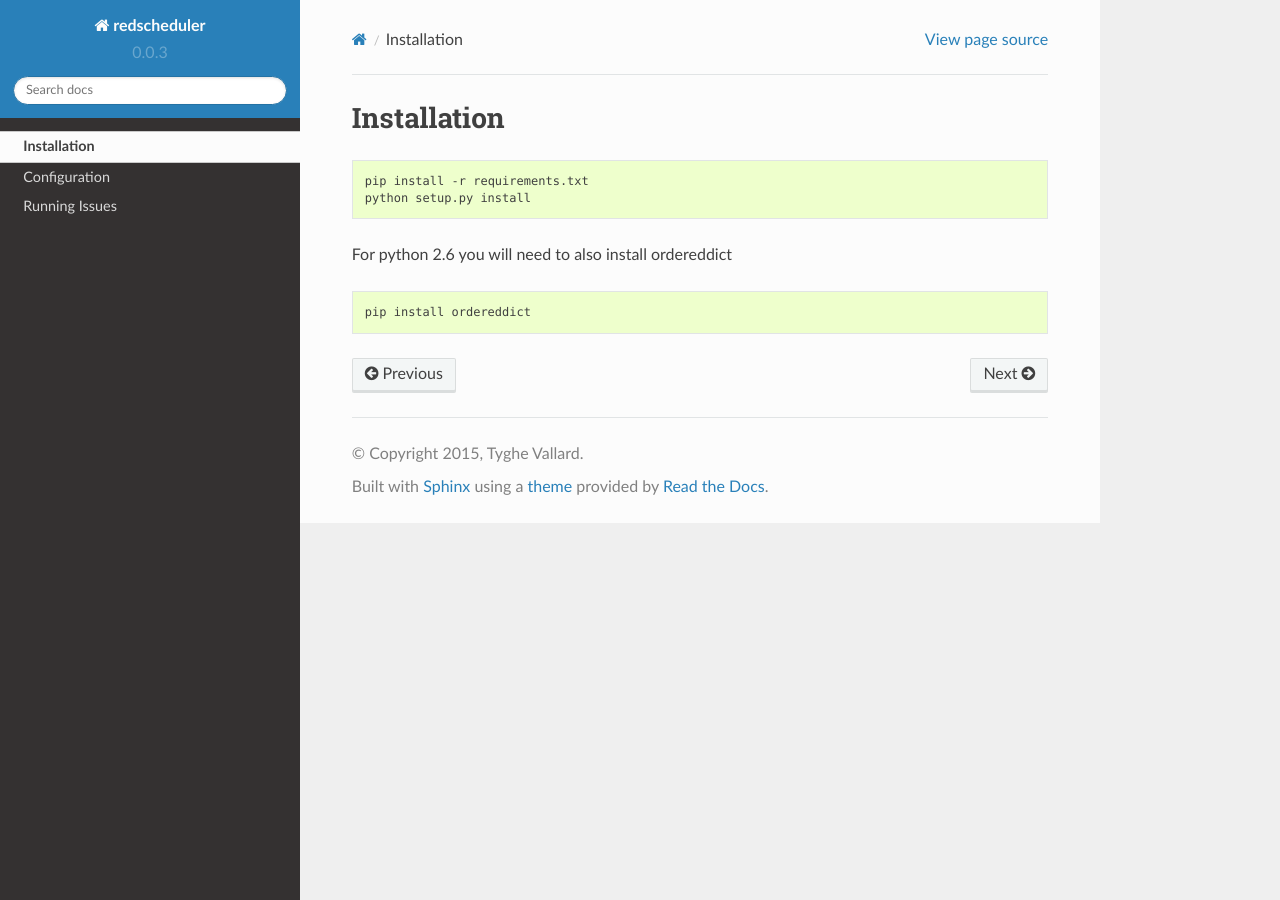
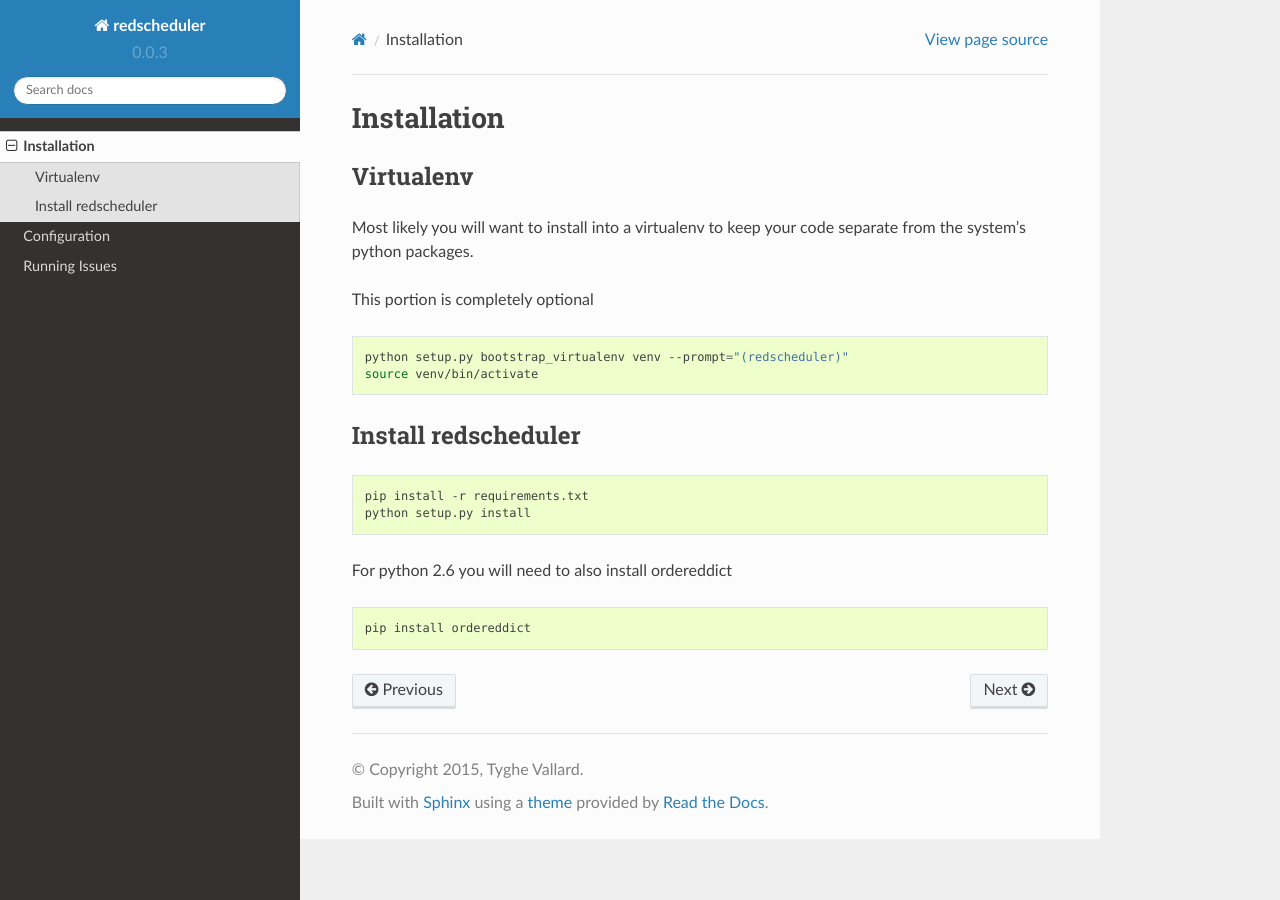
Before and after one commit to demis001/redscheduler, a Sphinx documentation site: the page built from docs/installation.rst, in a window 1280 px wide. Built offline with Sphinx 7.4.7 and the Read the Docs theme 2.0.0, drawn with Linux system fonts in a browser that asks for light colours.

Commit message:
virtualenv install in docs

```diff
--- a/CHANGELOG.rst
+++ b/CHANGELOG.rst
@@ -5,6 +5,7 @@ Changelog
 +++++++++
 
 - Added runissue command and documentation
+- Added bootstrap_vi to make install docs easier for virtualenv setup
 
 0.0.2-dev
 +++++++++
--- a/README.rst
+++ b/README.rst
@@ -8,7 +8,7 @@
     :target: https://badge.fury.io/py/redscheduler
 
 .. image:: https://readthedocs.org/projects/redscheduler/badge/?version=latest
-    :target: https://readthedocs.org/projects/redscheduler/?badge=latest
+    :target: http://redscheduler.readthedocs.org/en/latest
     :alt: Documentation Status
 
 redscheduler
--- a/docs/installation.rst
+++ b/docs/installation.rst
@@ -1,5 +1,21 @@
 Installation
 ============
+
+Virtualenv
+----------
+
+Most likely you will want to install into a virtualenv to keep your code separate
+from the system's python packages.
+
+This portion is completely optional
+
+.. code-block:: bash
+
+    python setup.py bootstrap_virtualenv venv --prompt="(redscheduler)"
+    source venv/bin/activate
+
+Install redscheduler
+--------------------
 
 .. code-block:: bash
 
--- a/setup.py
+++ b/setup.py
@@ -17,5 +17,8 @@ setup(
         'console_scripts': [
             'runissue = redscheduler.runissue:main',
         ]
-    }
+    },
+    setup_requires = [
+        'bootstrap_vi',
+    ]
 )
```
